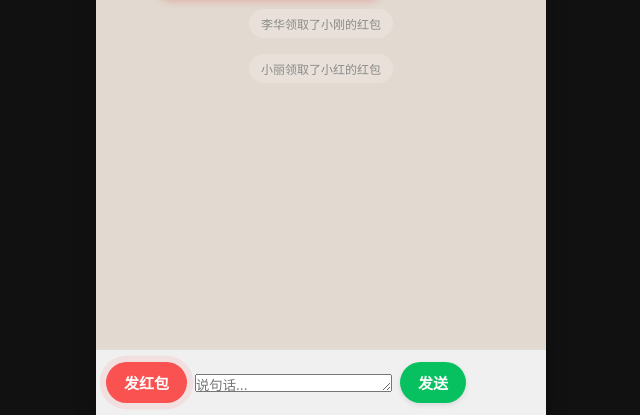
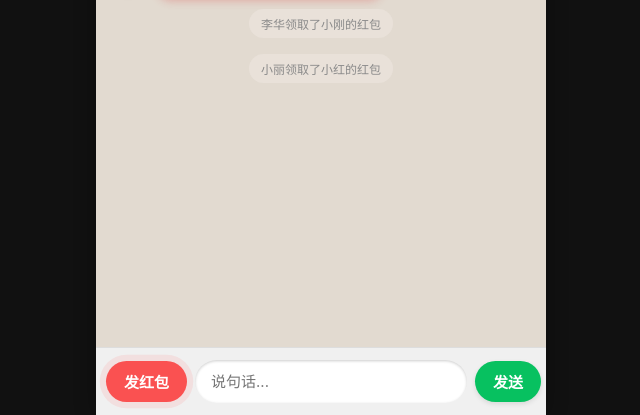
Before and after one commit to xtt-xt/RedPacket-Rumble, a plain HTML site: page index.html in a window 1280 px wide. Shown: the part 385-800 px from the top of the page, without its empty margins (319-959 px from the left). Drawn offline with nearby package versions, Linux system fonts and the light colour scheme.

Commit message:
Update index.html

```diff
--- a/index.html
+++ b/index.html
@@ -23,7 +23,7 @@
         <div class="message-area" id="messageArea"></div>
         <div class="input-area">
             <button class="redpacket-btn" id="showRedpacketModal">发红包</button>
-            <textarea id="chatInput" placeholder="说句话..." maxlength="200" rows="1"></textarea>
+            <input type="text" id="chatInput" placeholder="说句话..." maxlength="40">
             <button id="sendMsgBtn">发送</button>
         </div>
     </div>
```
